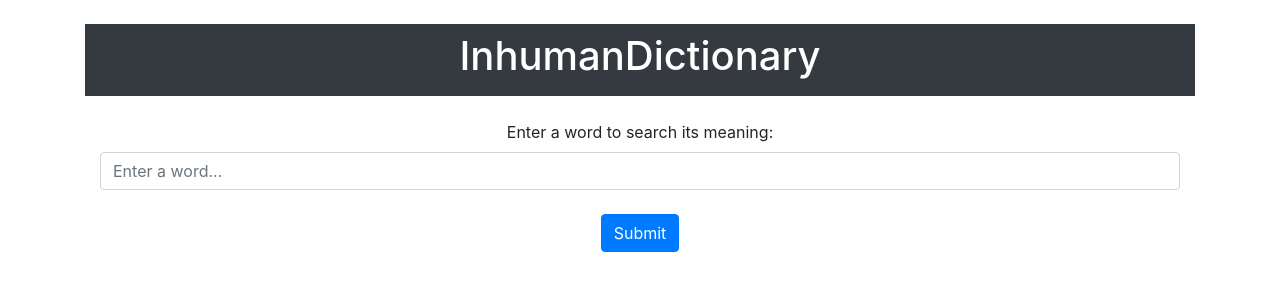
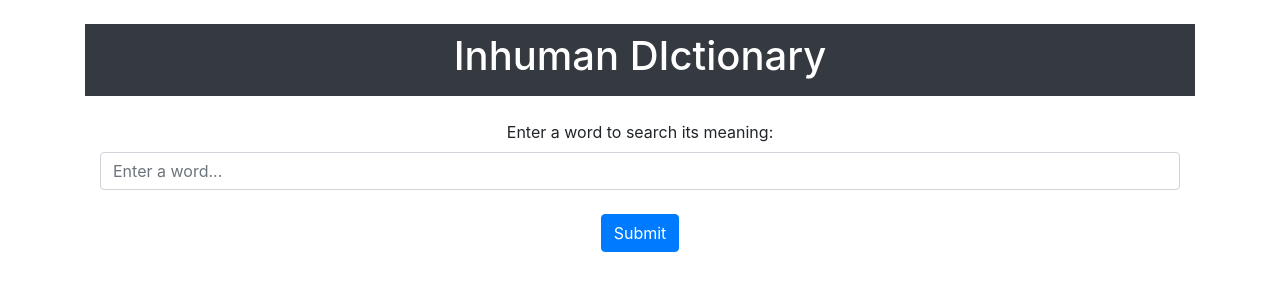
Before and after one commit to inhumanxd/flashcards, a Django app: template flashcard/website/templates/dictionary.html in a window 1280 px wide. Shown: the part 56-356 px from the top of the page. Run offline with Django 3.2, Linux system fonts and the light colour scheme; the template is opened without the code that fills it, so the values that code supplies are empty; some libraries are stand-ins or nearby versions.

Commit message:
Changed dictionary name

```diff
--- a/flashcard/website/templates/dictionary.html
+++ b/flashcard/website/templates/dictionary.html
@@ -5,7 +5,7 @@
 
         <span class="d-block p-2 bg-dark text-white">
             <center>
-                <h1>InhumanDictionary</h1>
+                <p class="h1"> Inhuman DIctionary</p>
             </center>
         </span>
         <div class="container">
```
